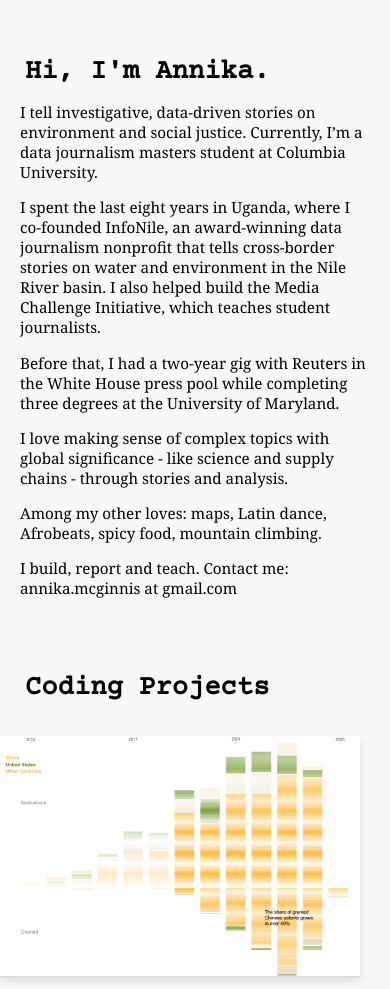
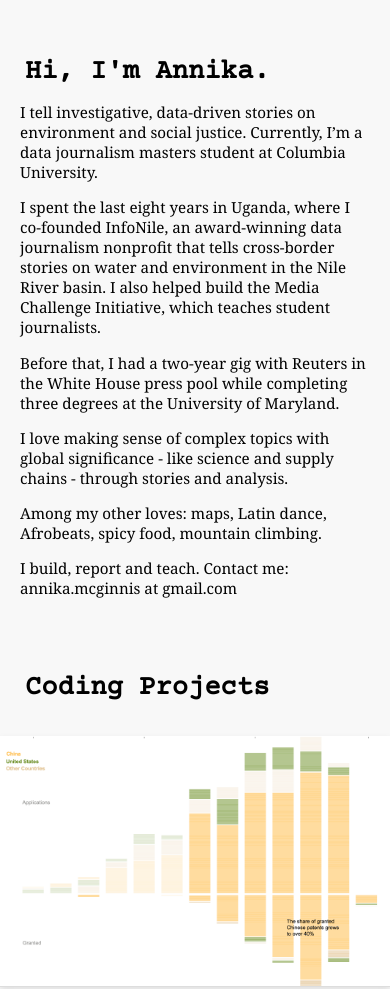
Before and after one commit to annikamcginnis/annikamcginnis.github.io, a plain HTML site: page docs/index.html in a window 390 px wide. Shown: the part 61-1050 px from the top of the page. Drawn offline with nearby package versions, Linux system fonts and the light colour scheme; a web font is replaced by a local one.

Commit message:
Update index.html

```diff
--- a/docs/index.html
+++ b/docs/index.html
@@ -126,7 +126,18 @@
                 flex: none;
             }
             .card {
-                margin: 10px 0;
+                margin: 10px calc(-50vw + 50%);
+                width: 100vw;
+                max-width: 100vw;
+                text-align: center !important;
+            }
+            .card img {
+                width: 100% !important;
+                height: 250px !important;
+                display: block !important;
+                margin: 0 !important;
+                padding: 0 !important;
+                object-fit: cover !important;
             }
             .hero {
                 margin: 0 calc(-50vw + 50%);
@@ -147,7 +158,7 @@
                 font-size: 1.7em;
             }
             p {
-                font-size: 1em !important;
+                font-size: 1.1em !important;
             }
             .about-me-text {
                 font-size: 0.95em !important;
```
